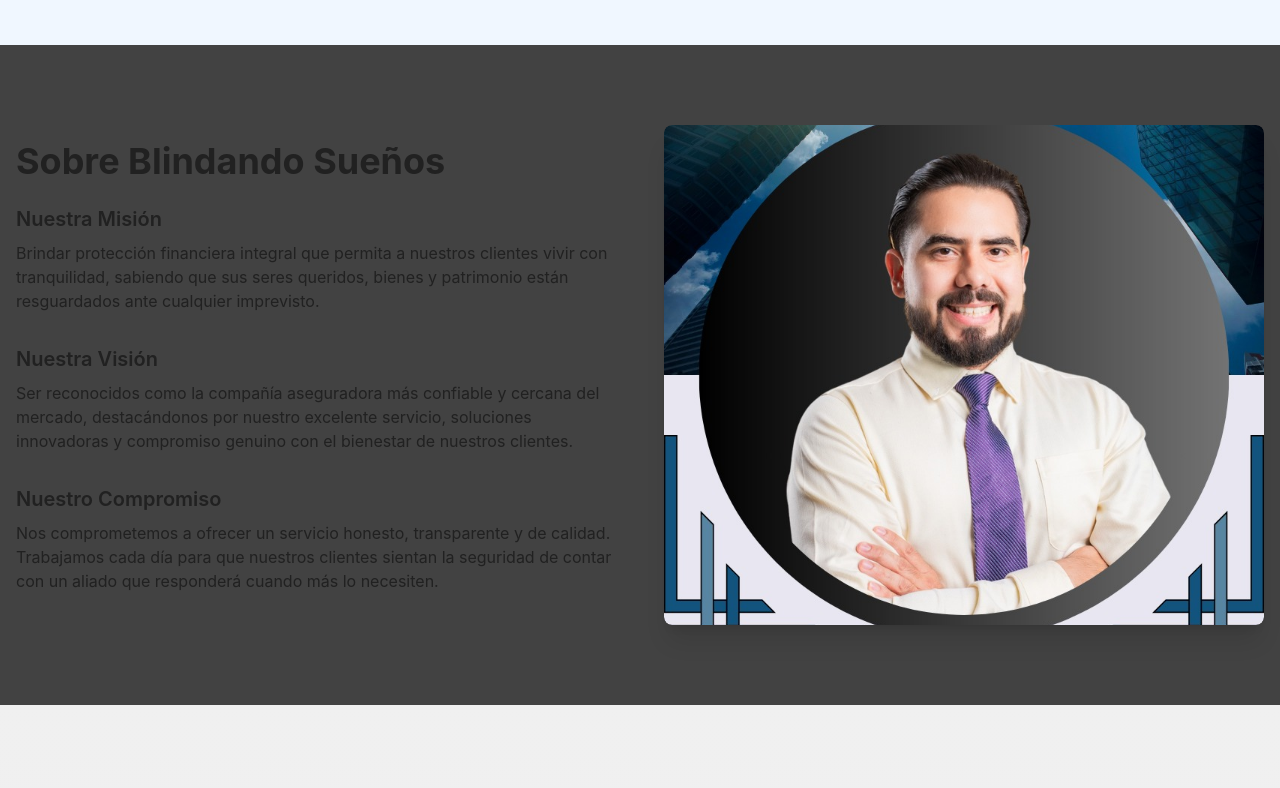
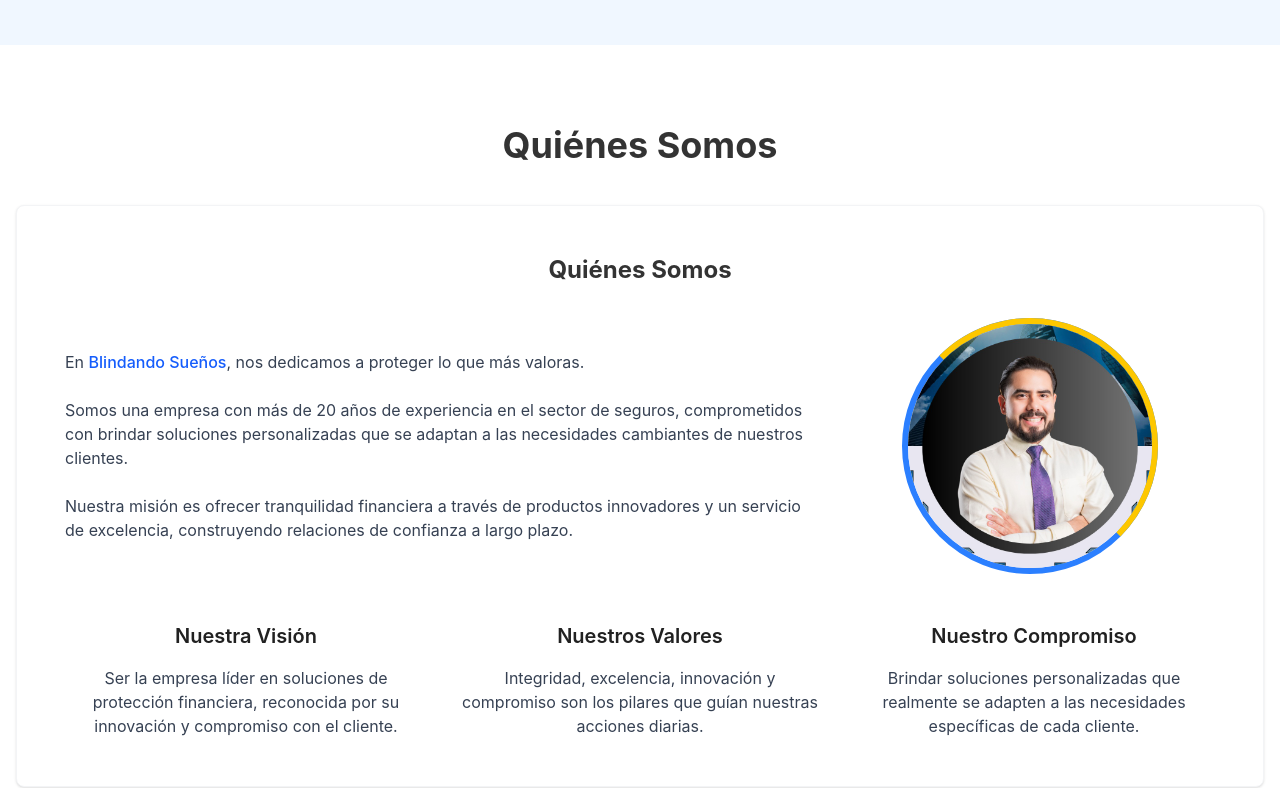
Before and after one commit to milojarow/web-blindando, a Next.js app: page / in a window 1280 px wide. Shown: the part 1940-2728 px from the top of the page. Built offline with nearby package versions, Linux system fonts and the light colour scheme.

Commit message:
Update 'Quiénes Somos' section to match new design

```diff
--- a/app/page.js
+++ b/app/page.js
@@ -149,56 +149,75 @@ export default function Home() {
       </section>
 
       {/* About Us Section */}
-      <section id="nosotros" className="py-20 bg-[#424242]">
+      <section id="nosotros" className="py-20 bg-white">
         <div className="container mx-auto px-4">
-          <div className="grid grid-cols-1 lg:grid-cols-2 gap-12 items-center">
-            <div>
-              <h2 className="text-3xl md:text-4xl font-bold text-primary mb-6">
-                Sobre Blindando Sueños
-              </h2>
+          <div className="text-center mb-10">
+            <h2 className="text-3xl md:text-4xl font-bold text-[#333333] mb-6">
+              Quiénes Somos
+            </h2>
+          </div>
 
-              <div className="mb-8">
-                <h3 className="text-xl font-semibold text-text-light mb-2">
-                  Nuestra Misión
-                </h3>
-                <p className="text-text-light/90 mb-4">
-                  Brindar protección financiera integral que permita a nuestros clientes vivir con tranquilidad,
-                  sabiendo que sus seres queridos, bienes y patrimonio están resguardados ante cualquier imprevisto.
+          <div className="bg-white rounded-lg shadow-sm border border-gray-100 p-8 md:p-12">
+            <div className="text-center mb-6">
+              <h3 className="text-2xl font-bold text-[#333333] mb-8">
+                Quiénes Somos
+              </h3>
+            </div>
+
+            <div className="flex flex-col lg:flex-row gap-10 items-center mb-10">
+              <div className="lg:w-2/3">
+                <p className="text-gray-700 mb-6">
+                  En <span className="text-blue-600 font-medium">Blindando Sueños</span>, nos dedicamos a proteger lo que más valoras.
+                </p>
+                <p className="text-gray-700 mb-6">
+                  Somos una empresa con más de 20 años de experiencia en el sector de seguros,
+                  comprometidos con brindar soluciones personalizadas que se adaptan a las
+                  necesidades cambiantes de nuestros clientes.
+                </p>
+                <p className="text-gray-700">
+                  Nuestra misión es ofrecer tranquilidad financiera a través de productos innovadores
+                  y un servicio de excelencia, construyendo relaciones de confianza a largo plazo.
                 </p>
               </div>
 
-              <div className="mb-8">
-                <h3 className="text-xl font-semibold text-text-light mb-2">
-                  Nuestra Visión
-                </h3>
-                <p className="text-text-light/90 mb-4">
-                  Ser reconocidos como la compañía aseguradora más confiable y cercana del mercado, destacándonos por
-                  nuestro excelente servicio, soluciones innovadoras y compromiso genuino con el bienestar de nuestros clientes.
+              <div className="lg:w-1/3 flex justify-center">
+                <div className="relative w-64 h-64">
+                  <div className="absolute inset-0 rounded-full border-[6px] border-blue-500"></div>
+                  <div className="absolute inset-0 rounded-full border-[6px] border-transparent border-t-yellow-400 border-r-yellow-400"></div>
+                  <div className="absolute inset-[6px] overflow-hidden rounded-full">
+                    <Image
+                      src="/circle_profile_picture.jpg"
+                      alt="Ejecutivo de Blindando Sueños"
+                      fill
+                      className="object-cover"
+                      priority
+                    />
+                  </div>
+                </div>
+              </div>
+            </div>
+
+            <div className="grid grid-cols-1 md:grid-cols-3 gap-8 mt-12">
+              <div className="text-center">
+                <h4 className="text-xl font-semibold mb-4">Nuestra Visión</h4>
+                <p className="text-gray-700">
+                  Ser la empresa líder en soluciones de protección financiera, reconocida por su innovación y compromiso con el cliente.
                 </p>
               </div>
 
-              <div>
-                <h3 className="text-xl font-semibold text-text-light mb-2">
-                  Nuestro Compromiso
-                </h3>
-                <p className="text-text-light/90 mb-4">
-                  Nos comprometemos a ofrecer un servicio honesto, transparente y de calidad. Trabajamos cada día para que
-                  nuestros clientes sientan la seguridad de contar con un aliado que responderá cuando más lo necesiten.
+              <div className="text-center">
+                <h4 className="text-xl font-semibold mb-4">Nuestros Valores</h4>
+                <p className="text-gray-700">
+                  Integridad, excelencia, innovación y compromiso son los pilares que guían nuestras acciones diarias.
                 </p>
               </div>
-            </div>
 
-            <div className="relative h-[400px] md:h-[500px] rounded-lg overflow-hidden shadow-xl">
-              <Image
-                src="/circle_profile_picture.jpg"
-                alt="Sobre Blindando Sueños"
-                fill
-                sizes="(max-width: 768px) 100vw, 50vw"
-                style={{ objectFit: 'cover' }}
-                className="rounded-lg"
-                priority
-              />
-              <div className="absolute inset-0 bg-gradient-to-br from-primary/40 to-secondary/30"></div>
+              <div className="text-center">
+                <h4 className="text-xl font-semibold mb-4">Nuestro Compromiso</h4>
+                <p className="text-gray-700">
+                  Brindar soluciones personalizadas que realmente se adapten a las necesidades específicas de cada cliente.
+                </p>
+              </div>
             </div>
           </div>
         </div>
```
